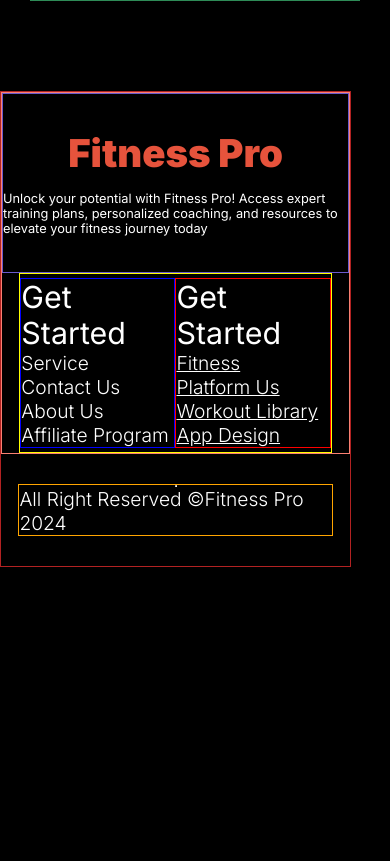
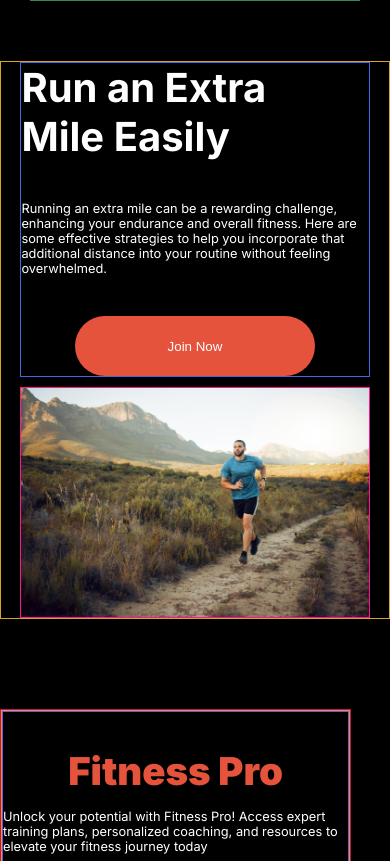
Before and after one commit to mahmud2237/Fitness-Pro-02, a plain HTML site: page index.html in a window 390 px wide. Shown: the part 2958-3819 px from the top of the page. Before the commit the page ends 3525 px from the top, so only its background shows below. Drawn offline with Linux system fonts and the light colour scheme.

Commit message:
Main Run section Responsive Done

```diff
--- a/index.html
+++ b/index.html
@@ -88,6 +88,18 @@
                 </div>
             </div>
         </section>
+        <section class="run-container display-flex">
+            <div class="run-container-1 display-flex">
+                <h2 class="h2">Run an Extra <br>Mile Easily</h2>
+                <p class="description">Running an extra mile can be a rewarding challenge, enhancing your endurance and overall fitness. Here are some effective strategies to help you incorporate that additional distance into your routine without feeling overwhelmed.</p>
+                <div class="btn-run display-flex">
+                    <button class="btn-primary">Join Now</button>
+                </div>
+            </div>
+            <div class="run-container-2 display-flex">
+                <img src="./images/run.jpg" alt="Man running">
+            </div>
+        </section>
     </main>
 
     <footer class="footer display-flex">
--- a/styles/style.css
+++ b/styles/style.css
@@ -226,7 +226,7 @@ body {
     gap: 20px;
 }
 .habit-container-div-2{
-    justify-content: center;
+    justify-content: space-between;
     align-items: center;
     padding: 20px;
     border: 1px solid fuchsia;
@@ -243,13 +243,34 @@ body {
 .habit-container-div-2-3,
 .habit-container-div-2-4 {
     width: 23%;
-    gap: 10px;
+    gap: 20px;
     flex-direction: column;
     align-items: center;
     border: 1px solid forestgreen;
 }
-
-
+.run-container{
+    width: 100%;
+    margin-top: 60px;
+    justify-content: space-evenly;
+    align-items: center;
+    gap: 40px;
+    border: 1px solid goldenrod;
+}
+.run-container-1{
+    flex-direction: column;
+    width: 49%;
+    gap: 40px;
+    border: 1px solid royalblue;
+}
+.run-container-2{
+    width: 49%;
+}
+.run-container-2 img{
+    width: 100%;
+    /* object-fit: cover; */
+    align-items: center;
+    border: 1px solid deeppink;
+}
 
 
 /* Footer styles here */
@@ -366,6 +387,34 @@ body {
         align-items: center;
         border: 1px solid forestgreen;
     }
+    .run-container{
+        width: 100%;
+        flex-direction: column;
+        justify-content: space-evenly;
+        align-items: center;
+        gap: 10px;
+        border: 1px solid goldenrod;
+    }
+    .run-container-1{
+        width: 90%;
+        flex-direction: column;
+        gap: 40px;
+        border: 1px solid royalblue;
+    }
+    .run-container, .run-container-1  .btn-run{
+        justify-content: space-evenly;
+        align-items: center;
+    }
+    .run-container-2{
+        width: 90%;
+        /* object-fit: cover; */
+    }
+    .run-container-2 img{
+        width: 100%;
+        align-items: center;
+        border: 1px solid deeppink;
+    }
+
 
 
 
```
